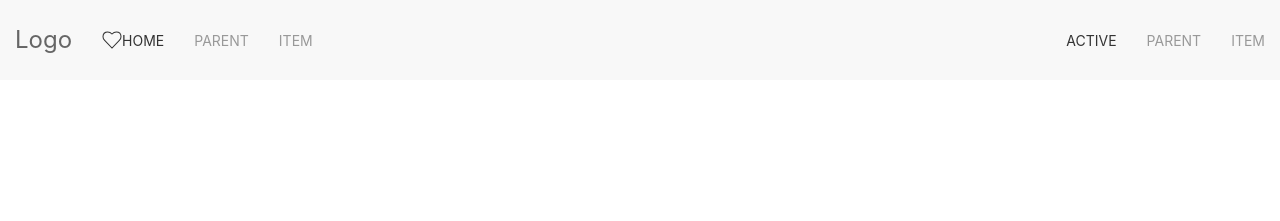
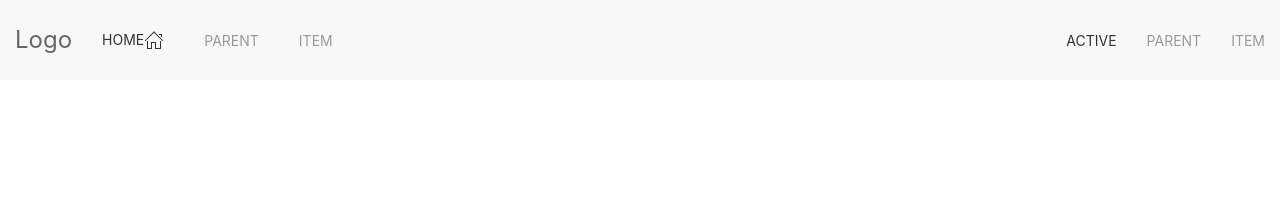
Before and after one commit to PROFESSADIKI/wikeduk, a Jekyll site: the page built from index.html, in a window 1280 px wide. Shown: the top 221 px of the page. Built offline with Jekyll 4.4.1, drawn with Linux system fonts in a browser that asks for light colours.

Commit message:
Update nav.html

```diff
--- a/_includes/nav.html
+++ b/_includes/nav.html
@@ -2,8 +2,8 @@
 
     <div class="uk-navbar-left">
 <a class="uk-navbar-item uk-logo" href="#">Logo</a>
-        <ul class="uk-navbar-nav">
-            <li class="uk-active"><a href="{{site.baseurl}}/"><span uk-icon="heart"></span>home</a></li>
+        <ul class="uk-navbar-nav uk-iconnav">
+            <li class="uk-active"><a href="{{site.baseurl}}/" uk-icon="icon: home">home</a></li>
             <li>
                 <a href="#">Parent</a>
                 <div class="uk-navbar-dropdown">
```
